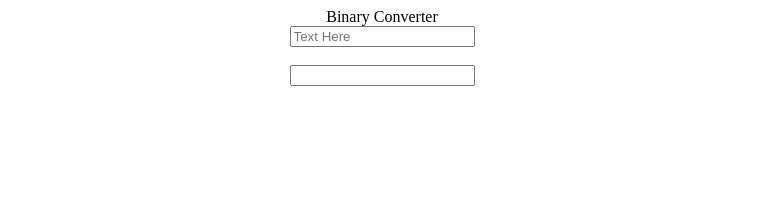
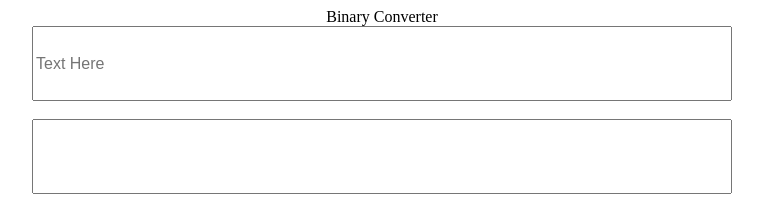
Before and after one commit to emerced2/emerced2.github.io, a plain HTML site: page index.html in a window 1280 px wide. Shown: the whole page, without its empty margins (258-1021 px from the left). Drawn offline with Linux system fonts and the light colour scheme.

Commit message:
update file for final
updating file to function for final project

```diff
--- a/index.html
+++ b/index.html
@@ -19,6 +19,13 @@
  }
 
 </script>
+<style>
+input {
+  font-size: 16px;
+  width: 700px;
+  height: 75px;
+}
+</style>
 <center>
     <span class="main">Binary Converter</span>
     <br>
```
